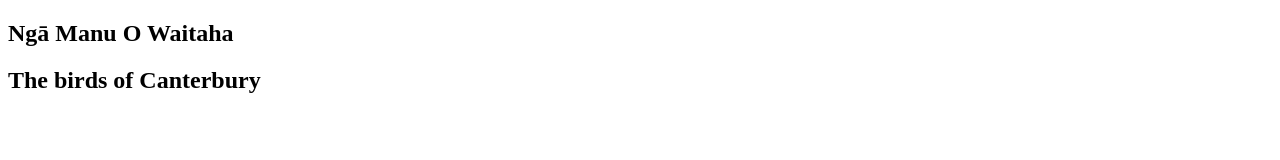
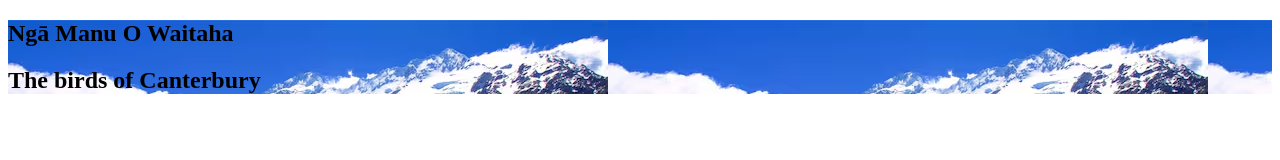
Before and after one commit to 24206BHS/WebsiteOutcome, a plain HTML site: page index.html in a window 1280 px wide. Drawn offline with Linux system fonts and the light colour scheme.

Commit message:
added image file

```diff
--- a/style.css
+++ b/style.css
@@ -1,3 +1,3 @@
 .hero {
-    /* background-image: ; */
+    background-image: url("images/background.avif");
 }
```
Also changed, not shown: images/background.avif (added).
